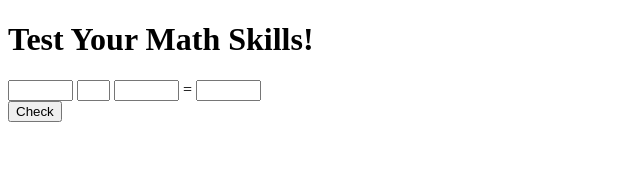
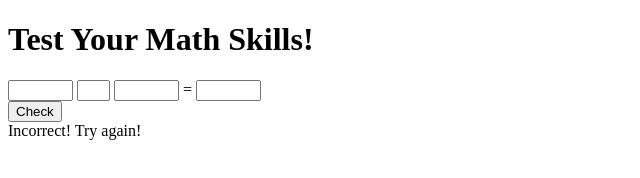
Before and after one commit to xjjeepster/potential-journey, a plain HTML site: page CIT160/definingtableArithmetic.html in a window 1280 px wide. Both pictures are taken after a click on the button "Check". Shown: the whole page, without its empty margins (0-640 px from the left). Drawn offline with Linux system fonts and the light colour scheme.

Commit message:
It Works

```diff
--- a/CIT160/definingtableArithmetic.html
+++ b/CIT160/definingtableArithmetic.html
@@ -19,8 +19,8 @@
             let message;
             const firstnumber = parseInt(document.getElementById('1stVariable').value);
             const operator = document.getElementById('operator').value;
-            const secondnumber = parseInt(document.getElementByID('2ndVariable').value);
-            const results = parseInt(document.getElementByID('answer').value);
+            const secondnumber = parseInt(document.getElementById('2ndVariable').value);
+            const results = parseInt(document.getElementById('answer').value);
 
             // Processing: Choose message
                 switch(operator){
```
